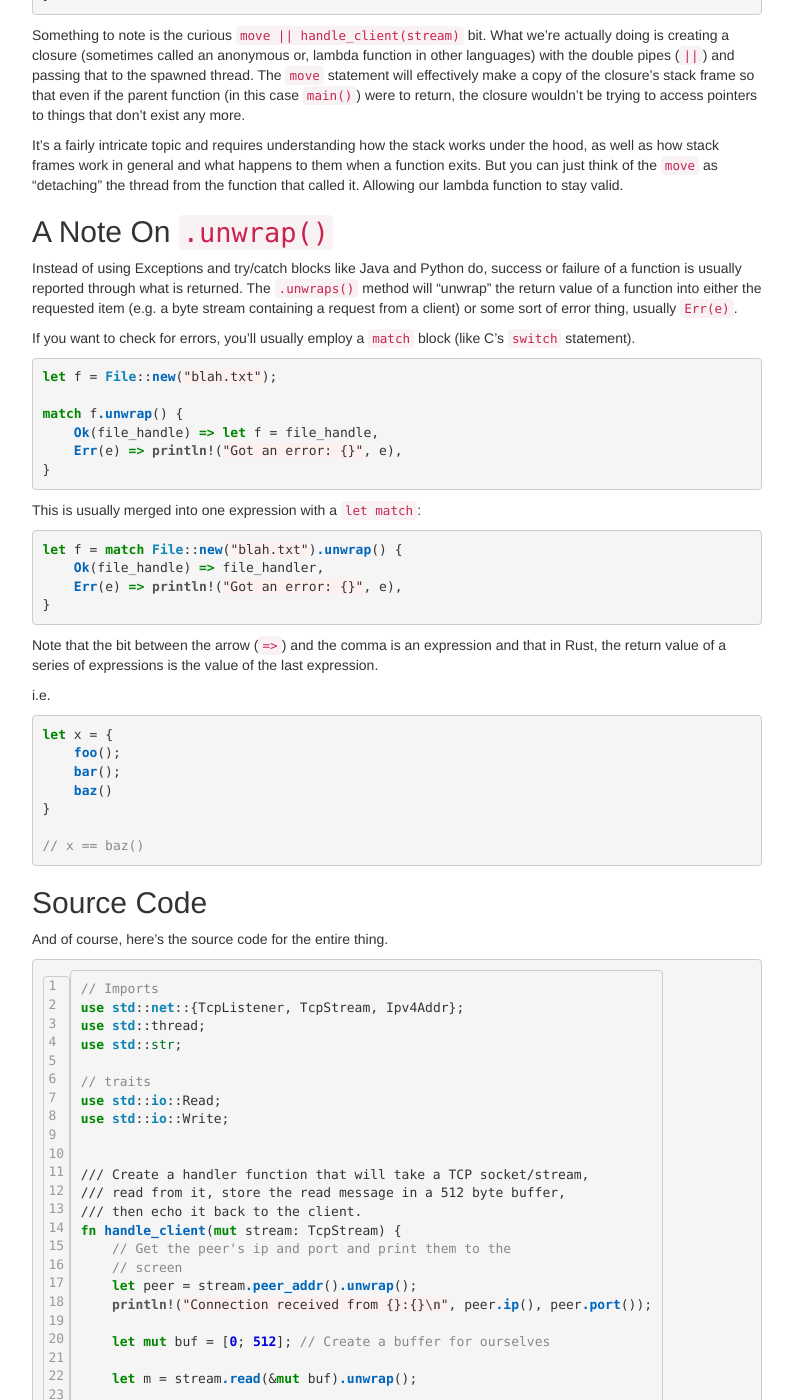
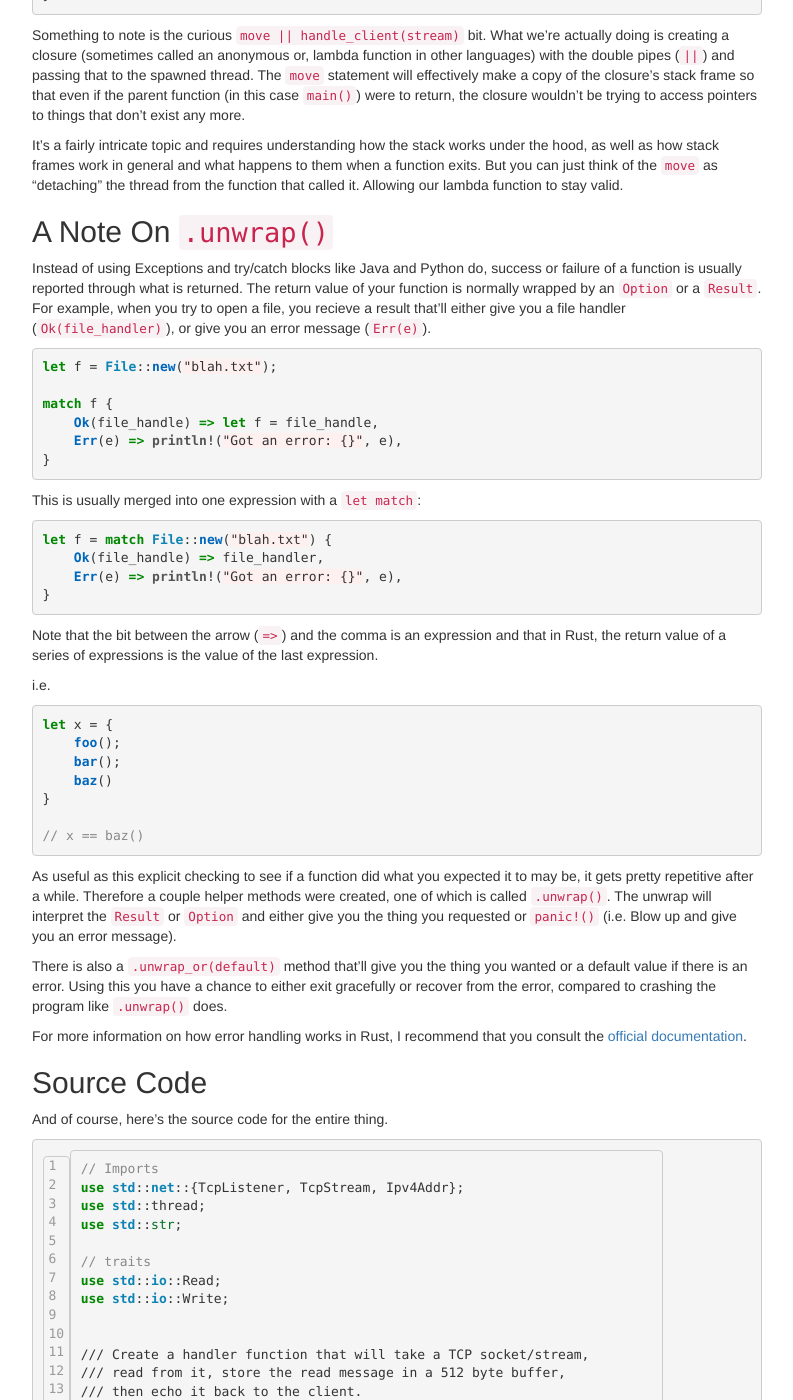
Before and after one commit to Michael-F-Bryan/jekyll-blog, a Jekyll site: the page built from _posts/2016-06-01-playing-with-rust.md, in a window 1280 px wide and 1400 px high, scrolled down 2612 px. Shown: the whole window, without its empty margins (243-1036 px from the left). Built offline with Jekyll 4.4.1, drawn with Linux system fonts in a browser that asks for light colours; nearby versions of some CDN libraries.

Commit message:
Fixed up the stuff about unwrap()

```diff
--- a/_posts/2016-06-01-playing-with-rust.md
+++ b/_posts/2016-06-01-playing-with-rust.md
@@ -186,17 +186,15 @@ A Note On `.unwrap()`
 
 Instead of using Exceptions and try/catch blocks like Java and Python do,
 success or failure of a function is usually reported through what is returned.
-The `.unwraps()` method will "unwrap" the return value of a function into
-either the requested item (e.g. a byte stream containing a request from a
-client) or some sort of error thing, usually `Err(e)`.
-
-If you want to check for errors, you'll usually employ a `match` block (like
-C's `switch` statement).
+The return value of your function is normally wrapped by an `Option` or a
+`Result`. For example, when you try to open a file, you recieve a result
+that'll either give you a file handler (`Ok(file_handler)`), or give you an
+error message (`Err(e)`).
 
 {% highlight rust %}
 let f = File::new("blah.txt");
 
-match f.unwrap() {
+match f {
     Ok(file_handle) => let f = file_handle,
     Err(e) => println!("Got an error: {}", e),
 }
@@ -227,6 +225,20 @@ let x = {
 
 // x == baz()
 {% endhighlight %}
+
+As useful as this explicit checking to see if a function did what you expected
+it to may be, it gets pretty repetitive after a while. Therefore a couple
+helper methods were created, one of which is called `.unwrap()`. The unwrap
+will interpret the `Result` or `Option` and either give you the thing you
+requested or `panic!()` (i.e. Blow up and give you an error message).
+
+There is also a `.unwrap_or(default)` method that'll give you the thing you
+wanted or a default value if there is an error. Using this you have a chance to
+either exit gracefully or recover from the error, compared to crashing the
+program like `.unwrap()` does.
+
+For more information on how error handling works in Rust, I recommend that you
+consult the [official documentation][docs].
 
 
 Source Code
```
Also changed, not shown: other parts of _posts/2016-06-01-playing-with-rust.md (+2 -1 lines).
